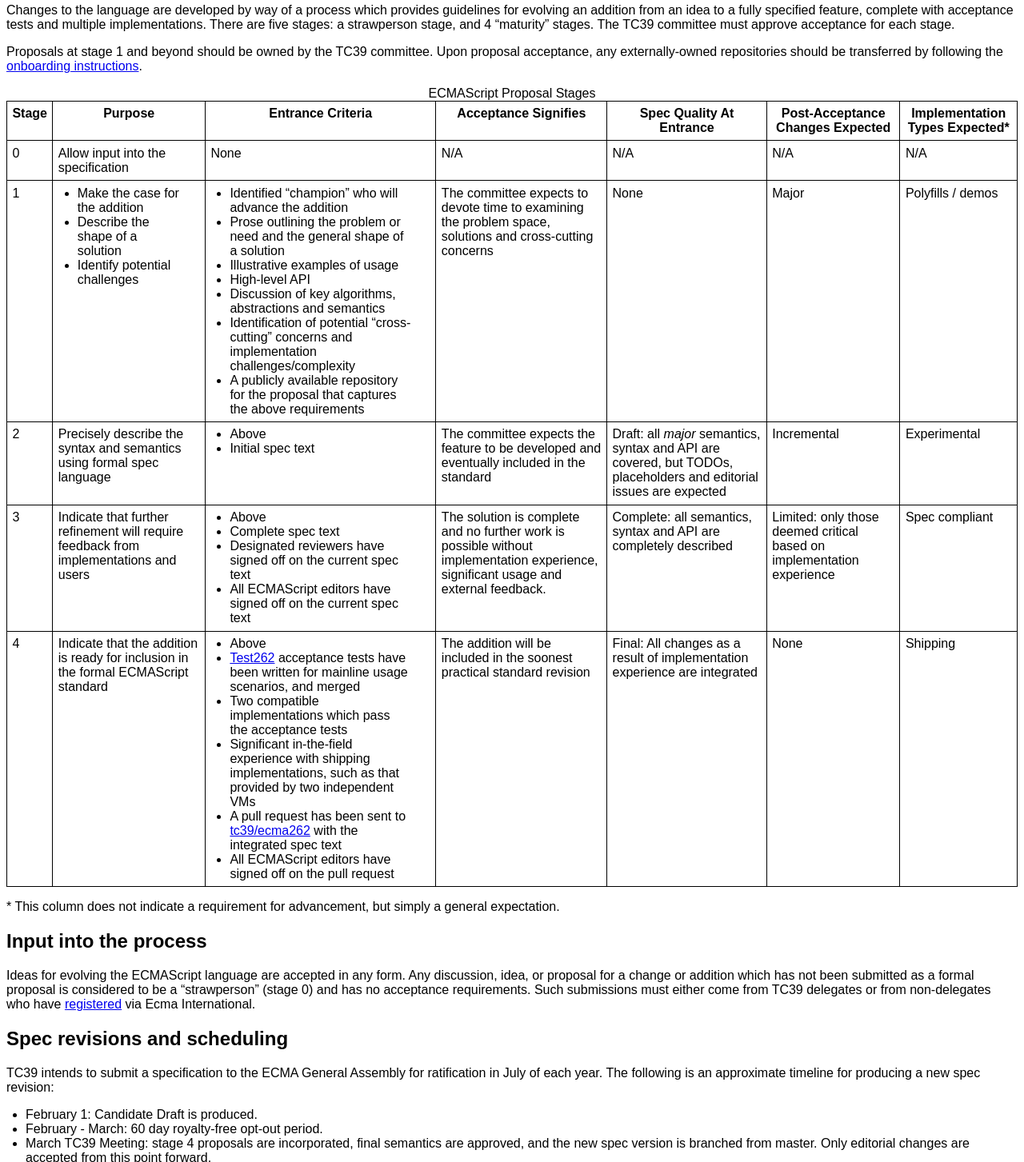
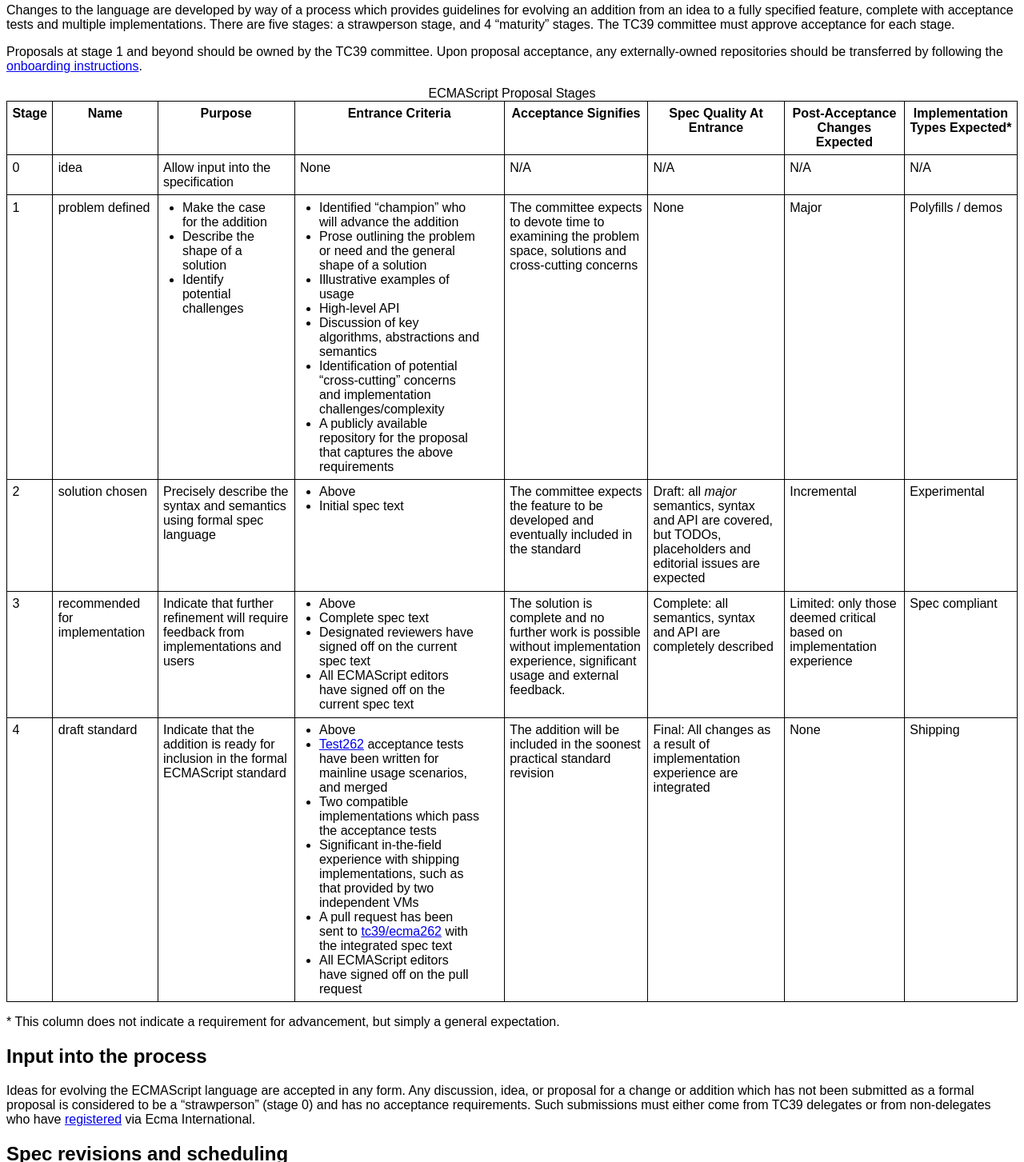
Before and after one commit to tc39/process-document, a plain HTML site: page index.html in a window 1280 px wide. Shown: the part 180-1633 px from the top of the page at 80% size. Drawn offline with Linux system fonts and the light colour scheme.

Commit message:
add back stage names

```diff
--- a/index.html
+++ b/index.html
@@ -39,6 +39,7 @@
   <thead>
     <tr>
       <th>Stage
+      <th>Name
       <th>Purpose
       <th>Entrance Criteria
       <th>Acceptance Signifies
@@ -49,6 +50,7 @@
   </thead>
   <tr>
     <td>0
+    <td>idea
     <td>Allow input into the specification
     <td>None
     <td>N/A
@@ -58,6 +60,7 @@
   </tr>
   <tr>
     <td>1
+    <td>problem defined
     <td>
       <ul>
         <li>Make the case for the addition
@@ -84,6 +87,7 @@
   </tr>
   <tr>
     <td>2
+    <td>solution chosen
     <td>Precisely describe the syntax and semantics using formal spec language
     <td>
       <ul>
@@ -98,6 +102,7 @@
   </tr>
   <tr>
     <td>3
+    <td>recommended for implementation
     <td>Indicate that further refinement will require feedback from implementations and users
     <td>
       <ul>
@@ -114,6 +119,7 @@
   </tr>
   <tr>
     <td>4
+    <td>draft standard
     <td>Indicate that the addition is ready for inclusion in the formal ECMAScript standard
     <td>
       <ul>
```
